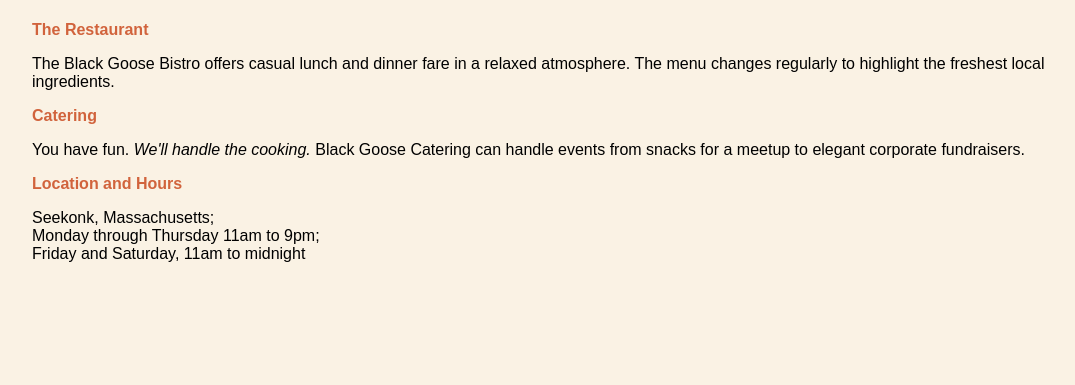
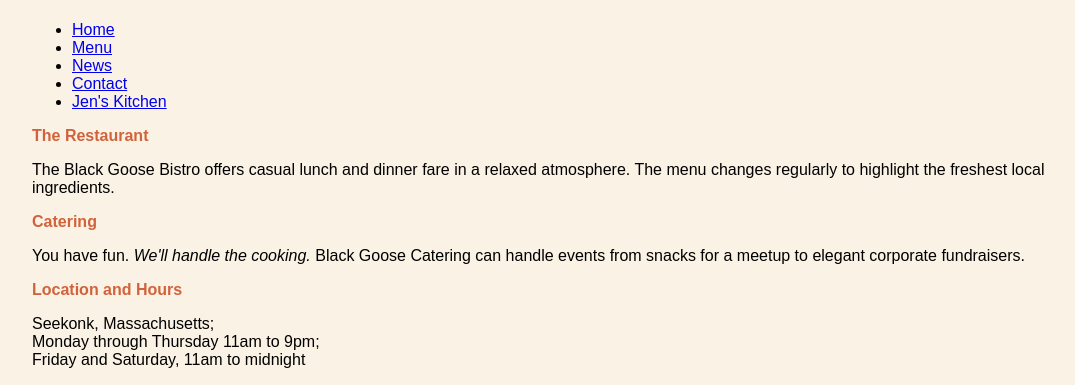
Before and after one commit to Armstrongartist/FID, a plain HTML site: page bistro2/index.html in a window 1280 px wide. Shown: the part 539-924 px from the top of the page, without its empty margins (96-1171 px from the left). Before the commit the page ends 818 px from the top, so only its background shows below. Drawn offline with Linux system fonts and the light colour scheme.

Commit message:
Update index.html

```diff
--- a/bistro2/index.html
+++ b/bistro2/index.html
@@ -1,4 +1,3 @@
-
 <!DOCTYPE html>
 
 <html>
@@ -33,15 +32,19 @@ h1 { text-align: center; font-family: serif; font-weight: normal; text-transform
 
 </head>
 
-
-
 <body>
-
-
 
 <h1><img src="blackgoose-logo.png" alt="Black Goose logo"><br>Black Goose Bistro</h1>
 
-
+<nav>
+    <ul>
+      <li><a href="index.html">Home</a></li>
+      <li><a href="menu.html">Menu</a></li>
+      <li><a href="bg_news.html">News</a></li>
+      <li><a href="contact.html">Contact</a></li>
+      <li><a href="/jenskitchen/jenskitch.html">Jen's Kitchen</a></li>
+    </ul>
+  </nav>
 
 <h2>The Restaurant</h2>
 
@@ -59,12 +62,11 @@ h1 { text-align: center; font-family: serif; font-weight: normal; text-transform
 
 <p>Seekonk, Massachusetts;<br>
 
-Monday through Thursday 11am to 9pm; <br>Friday and Saturday, 11am to midnight</p>
+Monday through Thursday 11am to 9pm; </br>Friday and Saturday, 11am to midnight</p>
 
 
 
 </body>
 
 
-
 </html>
```
